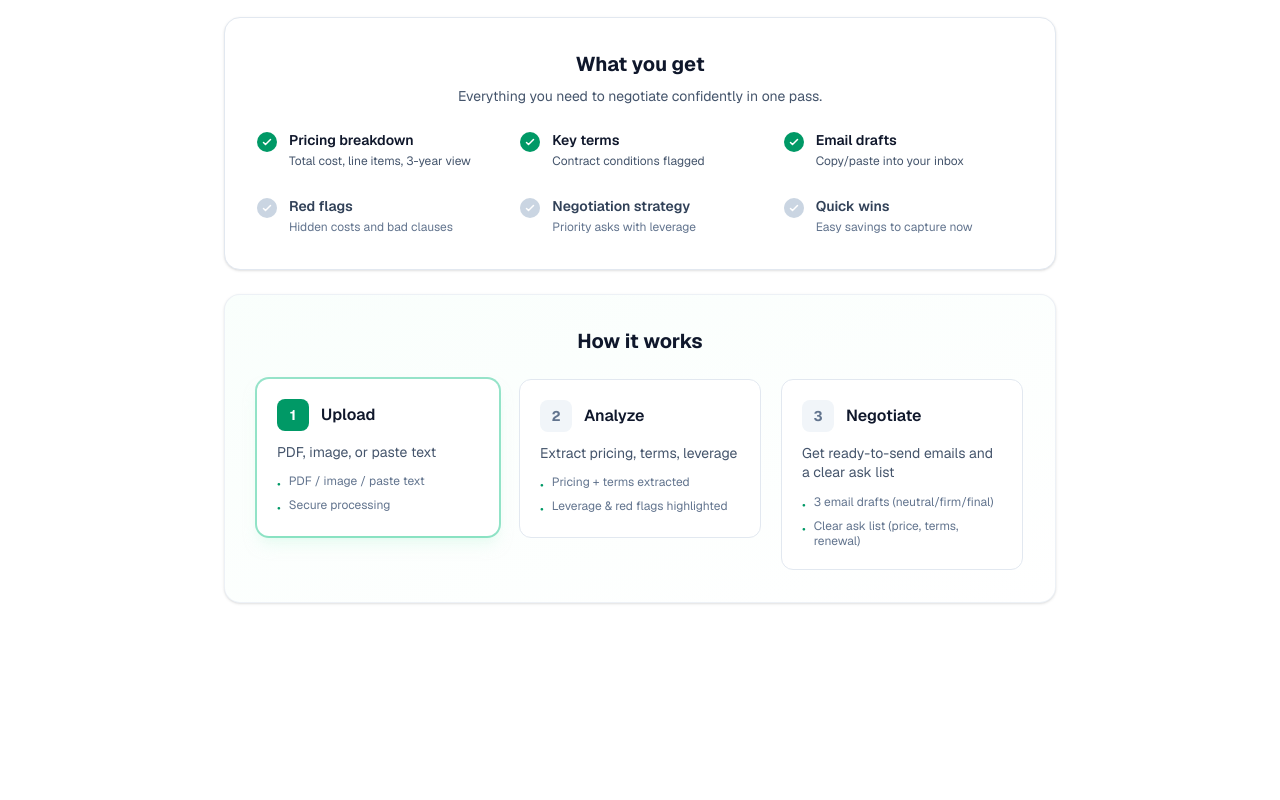
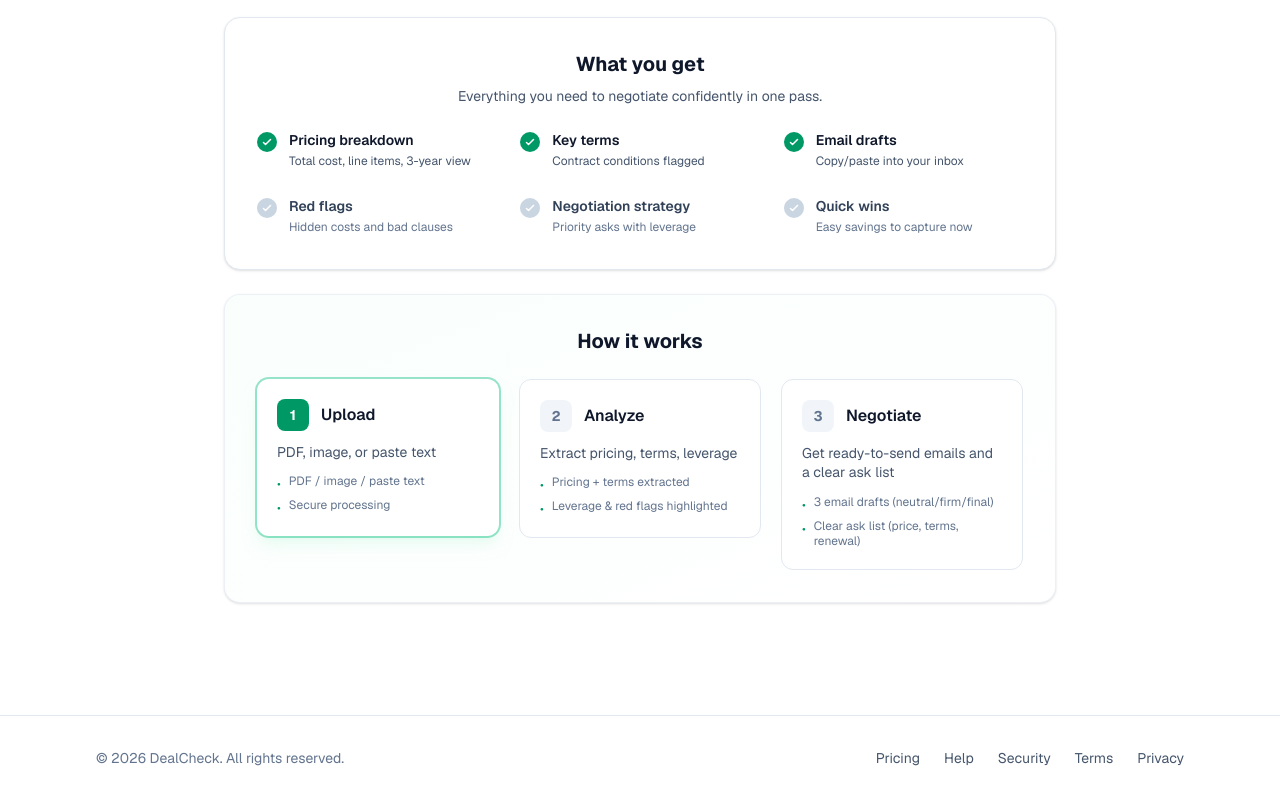
Before and after one commit to Boomchakalala/Dealcheck, a Next.js app: page /try in a window 1280 px wide. Shown: the part 1067-1867 px from the top of the page. Before the commit the page ends 1718 px from the top, so only its background shows below. Built offline with nearby package versions, Linux system fonts and the light colour scheme.

Commit message:
Sandbox autosave

```diff
--- a/src/app/try/page.tsx
+++ b/src/app/try/page.tsx
@@ -5,6 +5,7 @@ import Link from 'next/link'
 import { OutputDisplay } from '@/components/OutputDisplay'
 import { UnifiedHeader } from '@/components/UnifiedHeader'
 import { QuoteUploaderCard } from '@/components/QuoteUploaderCard'
+import { MarketingFooter } from '@/components/MarketingFooter'
 import type { DealOutput } from '@/types'
 
 export default function TryPage() {
@@ -156,6 +157,8 @@ This quote expires in 14 days.`
 
           <OutputDisplay output={output} />
         </main>
+
+        <MarketingFooter />
       </div>
     )
   }
@@ -360,6 +363,8 @@ This quote expires in 14 days.`
           </div>
         </div>
       </main>
+
+      <MarketingFooter />
     </div>
   )
 }
--- /dev/null
+++ b/src/components/MarketingFooter.tsx
@@ -0,0 +1,30 @@
+import Link from 'next/link'
+
+export function MarketingFooter() {
+  return (
+    <footer className="border-t border-slate-200 bg-white mt-16">
+      <div className="max-w-6xl mx-auto px-5 sm:px-8 py-8">
+        <div className="flex flex-col sm:flex-row items-center justify-between gap-4">
+          <p className="text-sm text-slate-500">&copy; 2026 DealCheck. All rights reserved.</p>
+          <div className="flex items-center gap-6">
+            <Link href="/pricing" className="text-sm text-slate-600 hover:text-slate-900 transition-colors">
+              Pricing
+            </Link>
+            <Link href="/help" className="text-sm text-slate-600 hover:text-slate-900 transition-colors">
+              Help
+            </Link>
+            <Link href="/security" className="text-sm text-slate-600 hover:text-slate-900 transition-colors">
+              Security
+            </Link>
+            <Link href="/terms" className="text-sm text-slate-600 hover:text-slate-900 transition-colors">
+              Terms
+            </Link>
+            <Link href="/privacy" className="text-sm text-slate-600 hover:text-slate-900 transition-colors">
+              Privacy
+            </Link>
+          </div>
+        </div>
+      </div>
+    </footer>
+  )
+}
```
